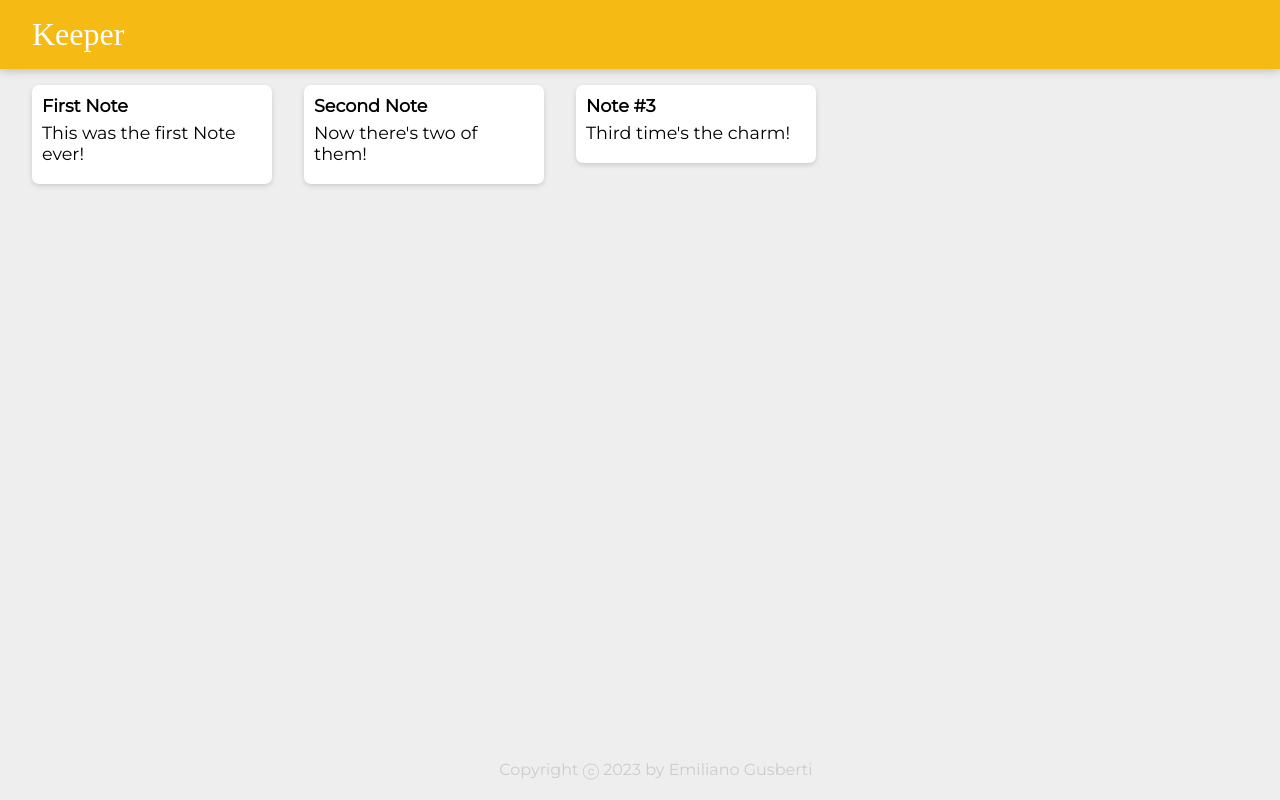
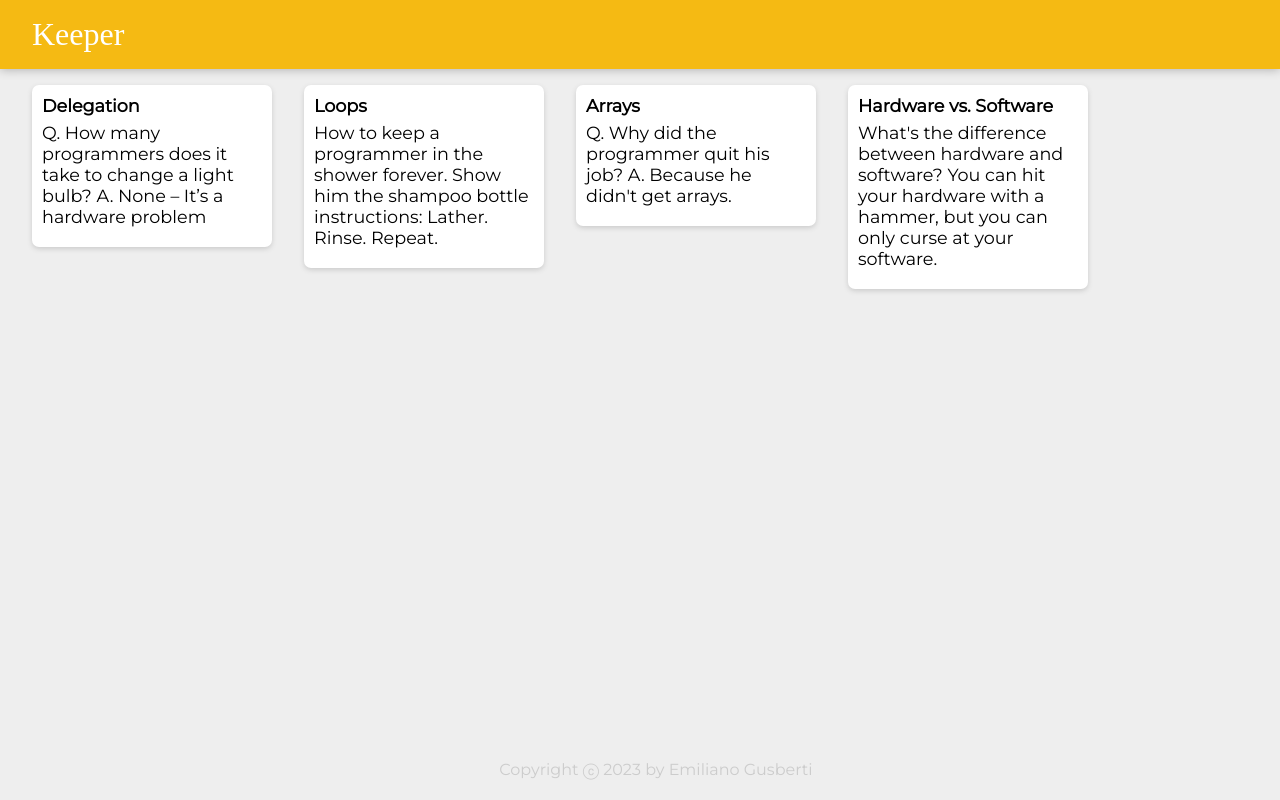
Before and after one commit to EGusb/Keeper-App, a React (Create React App) app: page / in a window 1280 px wide. Built offline with nearby package versions, Linux system fonts and the light colour scheme; a web font is replaced by a local one.

Commit message:
Add .map() to notes to get Notes

```diff
--- a/src/components/App.jsx
+++ b/src/components/App.jsx
@@ -4,13 +4,15 @@
 import Header from "./Header";
 import Note from "./Note";
 
+import notes from "../notes";
+
 function App() {
   return (
     <div>
       <Header />
-      <Note title="First Note" content="This was the first Note ever!"/>
-      <Note title="Second Note" content="Now there's two of them!"/>
-      <Note title="Note #3" content="Third time's the charm!"/>
+      {notes.map((note) => {
+        return <Note key={note.key} title={note.title} content={note.content}/>;
+      })}
       <Footer />
     </div>
   );
--- /dev/null
+++ b/src/notes.js
@@ -0,0 +1,28 @@
+const notes = [
+	{
+	  key: 1,
+	  title: "Delegation",
+	  content:
+		"Q. How many programmers does it take to change a light bulb? A. None – It’s a hardware problem"
+	},
+	{
+	  key: 2,
+	  title: "Loops",
+	  content:
+		"How to keep a programmer in the shower forever. Show him the shampoo bottle instructions: Lather. Rinse. Repeat."
+	},
+	{
+	  key: 3,
+	  title: "Arrays",
+	  content:
+		"Q. Why did the programmer quit his job? A. Because he didn't get arrays."
+	},
+	{
+	  key: 4,
+	  title: "Hardware vs. Software",
+	  content:
+		"What's the difference between hardware and software? You can hit your hardware with a hammer, but you can only curse at your software."
+	}
+  ];
+
+  export default notes;
```
